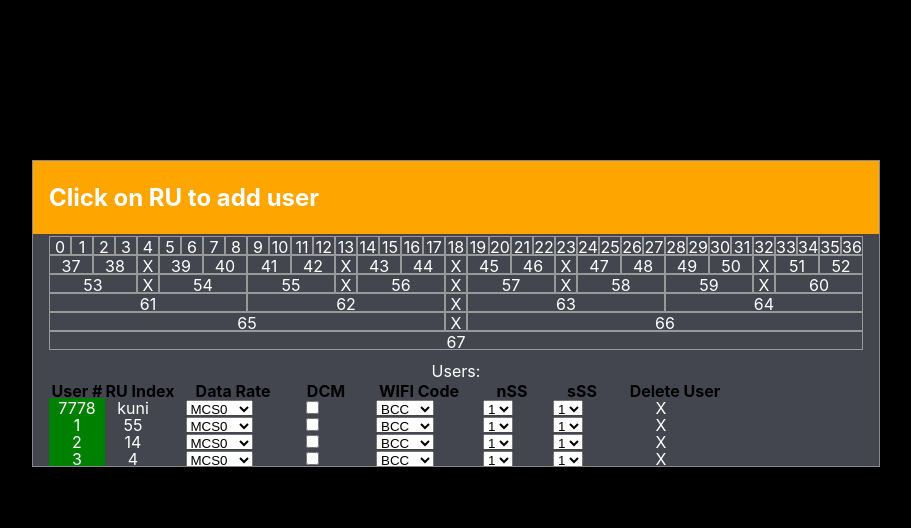
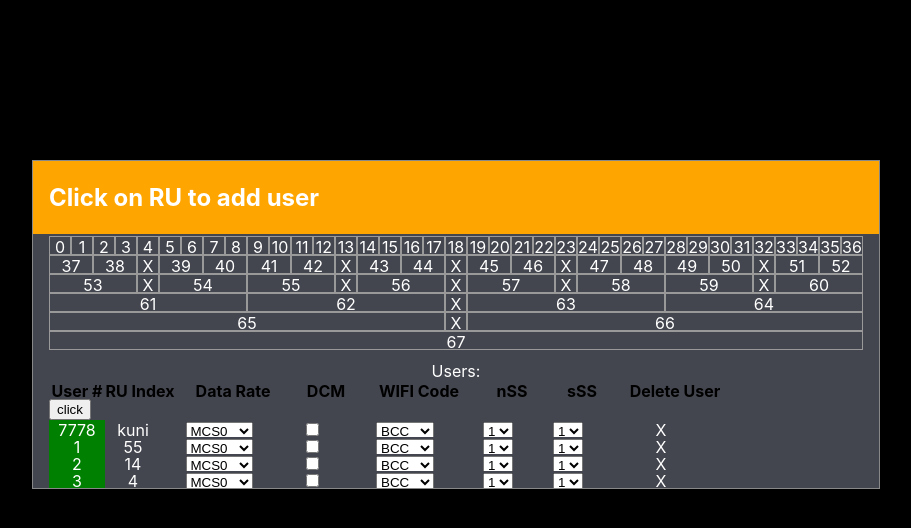
Before and after one commit to 110yinon/lp_homework, a React (Create React App) app: page / in a window 1280 px wide. Shown: the top 528 px of the page, without its empty margins (184-1095 px from the left). Built offline with nearby package versions, Linux system fonts and the light colour scheme.

Commit message:
UserContext init works

```diff
--- a/src/components/usersTable/UsersTableBody.js
+++ b/src/components/usersTable/UsersTableBody.js
@@ -1,13 +1,18 @@
-import { useState } from "react";
+import { useContext, useState } from "react";
 import UserTableRow from "./UserTableRow";
 import uuid from 'react-uuid';
+import { UsersContext } from '../../context/UsersContext';
 
 export default function UsersTableBody() {
 
     const [ruUsers, setRuUsers] = useState([55, 14, 4]);
+    const { users, kunifunc } = useContext(UsersContext);
+
+    console.log('users:', users);
 
     return (
         <div className="rTableBody">
+            <button onClick={kunifunc}>click</button>
             <UserTableRow key={uuid()} user={'kuni test'} index={7777} />
             {ruUsers.map((ruUser, i) => <UserTableRow key={uuid()} user={ruUser} index={i} />)}
         </div>
--- /dev/null
+++ b/src/context/UsersContext.js
@@ -0,0 +1,21 @@
+import { createContext } from 'react';
+
+export const UsersContext = createContext();
+
+
+
+
+
+export function UsersProvider({ children }) {
+
+    const users = ['bb', 'sara'];
+    const kunifunc = () => {
+        console.log('hi kuni');
+    }
+
+    return (
+        <UsersContext.Provider value={{ users, kunifunc }}>
+            {children}
+        </UsersContext.Provider>
+    );
+}
--- a/src/index.js
+++ b/src/index.js
@@ -2,10 +2,13 @@ import React from 'react';
 import ReactDOM from 'react-dom/client';
 import './index.css';
 import App from './App';
+import { UsersProvider } from './context/UsersContext';
 
 const root = ReactDOM.createRoot(document.getElementById('root'));
 root.render(
   <React.StrictMode>
-    <App />
+    <UsersProvider>
+      <App />
+    </UsersProvider>
   </React.StrictMode>
 );
```
